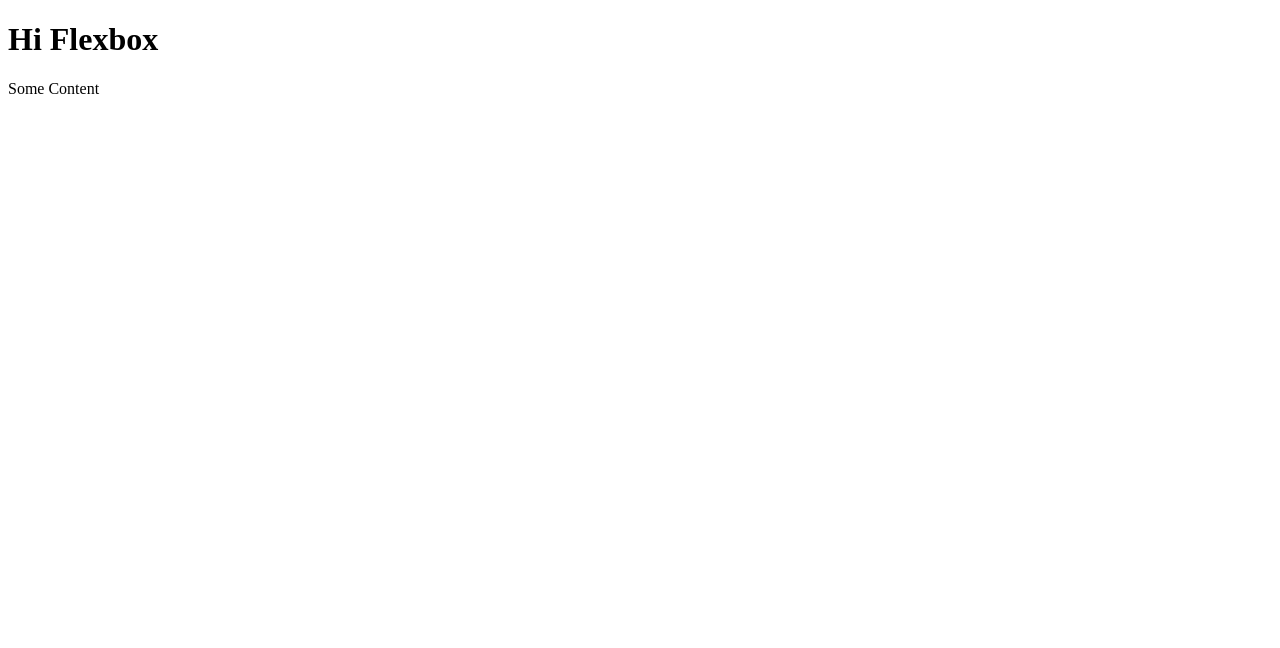
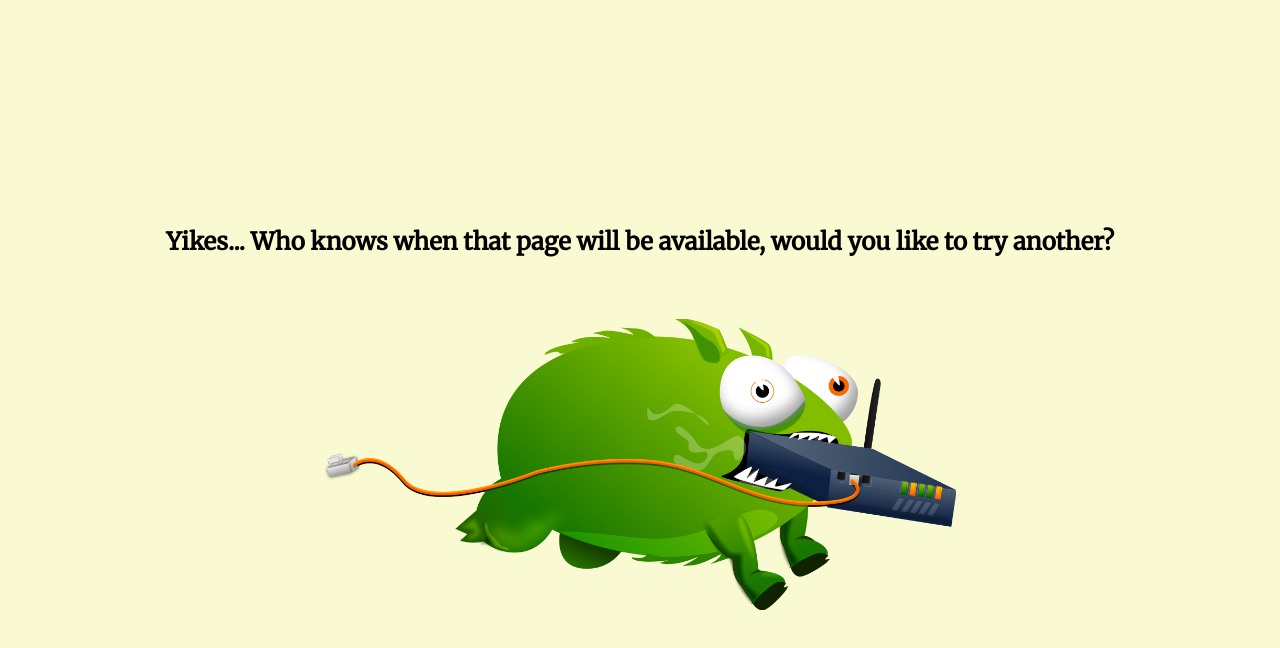
Before and after one commit to sansomscott/flexbox-course, a plain HTML site: page index.html in a window 1280 px wide. Drawn offline with Linux system fonts and the light colour scheme.

Commit message:
first-push-mon-school

```diff
--- a/index.html
+++ b/index.html
@@ -2,13 +2,42 @@
 <html lang="en">
 <head>
     <meta charset="utf-8" />
-   <title></title>
+   <title>Error Page</title>
+
+   <link href="https://fonts.googleapis.com/css?family=Merriweather" rel="stylesheet">
+
+   <style>
+       body {
+           background-color: lightgoldenrodyellow;
+           font-family: 'Merriweather', serif;
+       }
+
+       .error-wrapper {
+           display: flex;
+           justify-content: center;
+           align-items: center;
+           height: 100vh;
+           flex-direction: column;
+       }
+
+       .error-wrapper > .error-heading {
+           margin-bottom: 42px;
+       }
+
+       img {
+           width: 50%;
+       }
+   </style>
 </head>
 
 <body>
-   <h1>Hi Flexbox</h1>
+    <div class="error-wrapper">
+        <div class="error-heading">
+            <h2>Yikes... Who knows when that page will be available, would you like to try another?</h2>
+        </div>
 
-   <p>Some Content</p>
+        <img src="tbot.png" alt="">
+    </div>
 </body>
 
 </html>
```
Also changed, not shown: tbot.png (added).
